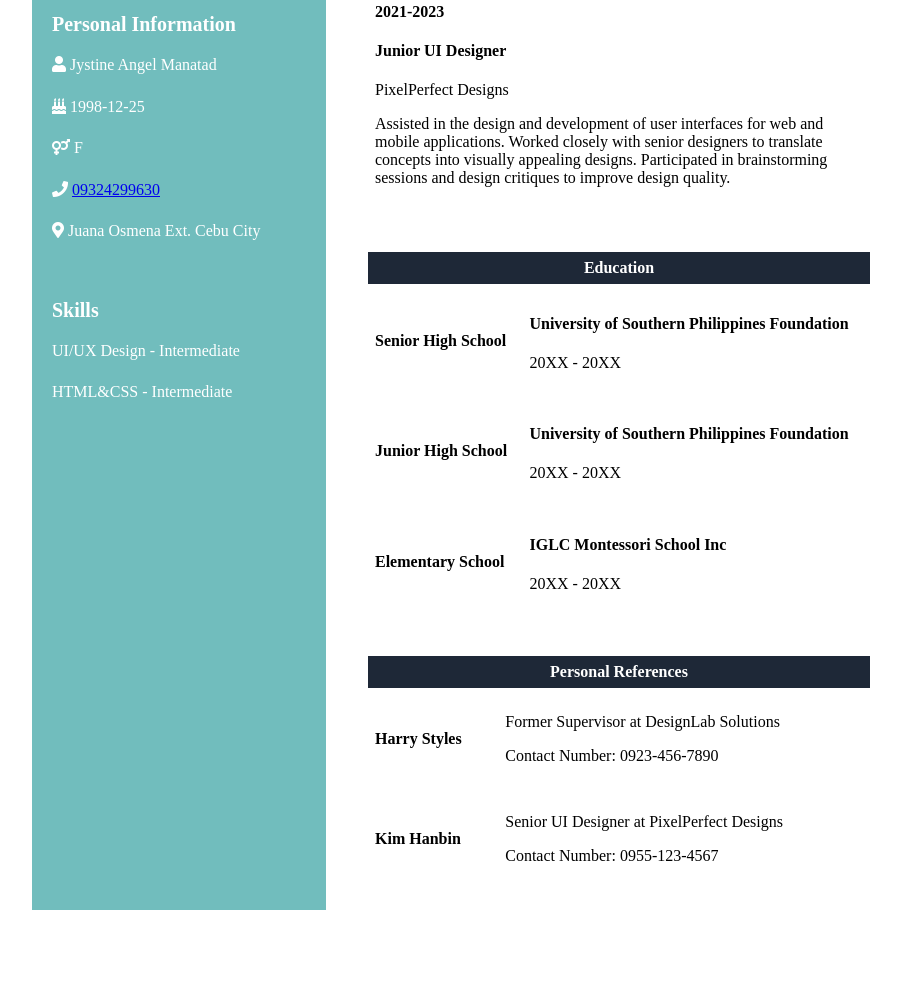
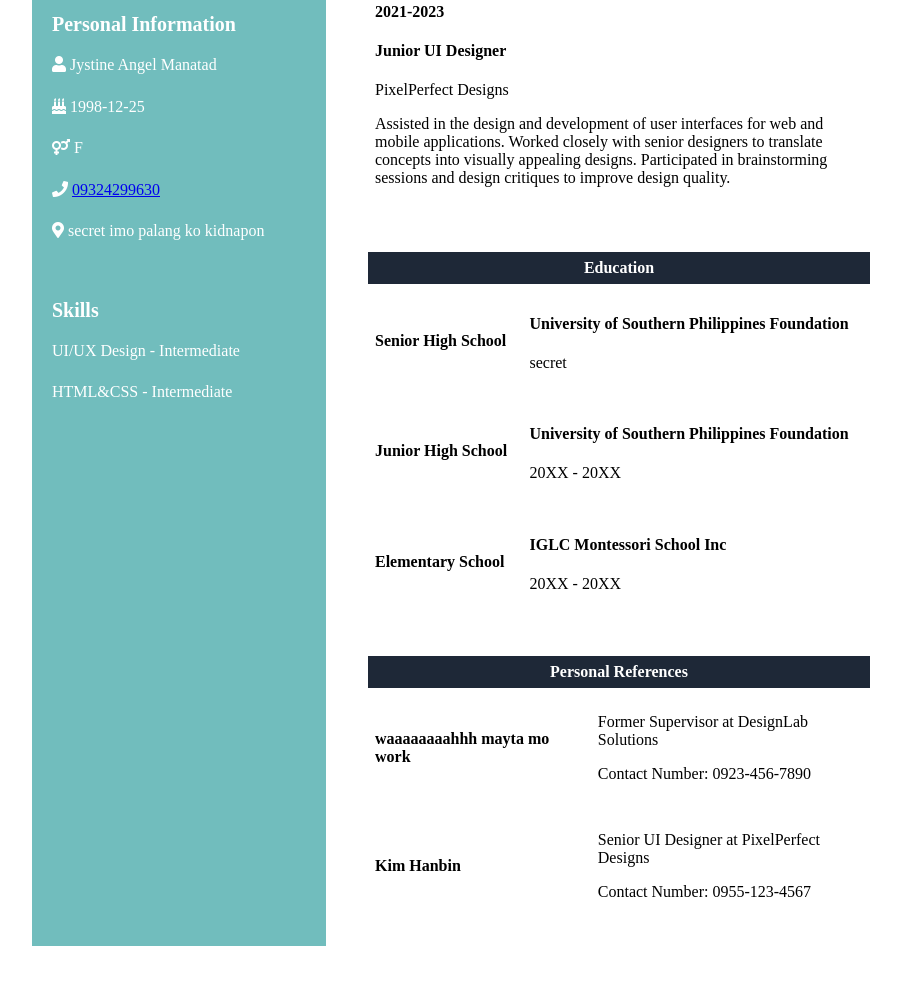
Before and after one commit to jyss10/Portfolio-website, a plain HTML site: page index.html in a window 1280 px wide. Shown: the part 1155-2139 px from the top of the page, without its empty margins (178-1079 px from the left). Drawn offline with Linux system fonts and the light colour scheme; no server answers.

Commit message:
work please

```diff
--- a/index.html
+++ b/index.html
@@ -46,7 +46,7 @@
                         <p><i class="fas fa-birthday-cake"></i> 1998-12-25</p>
                         <p><i class="fas fa-venus-mars"></i> F</p>
                         <p><i class="fas fa-phone"></i> <a href="tel:+639324299630">09324299630</a></p>
-                        <p><i class="fas fa-map-marker-alt"></i> Juana Osmena Ext. Cebu City</p>
+                        <p><i class="fas fa-map-marker-alt"></i> secret imo palang ko kidnapon</p>
                     </div>
                     <br>
                     <div class="technical-skillset">
@@ -98,7 +98,7 @@
                                 <td><h4>Senior High School</h4></td>
                                 <td>
                                     <h4>University of Southern Philippines Foundation</h4>
-                                    <p>20XX - 20XX</p>
+                                    <p>secret</p>
                                 </td>
                             </tr>
                             <tr>
@@ -125,7 +125,7 @@
                         <table cellpadding="7" width="100%">
                             <tr bgcolor="#1E2837"><th colspan="2"><font color="white">Personal References</font></th></tr>
                             <tr>
-                                <td><h4>Harry Styles</h4></td>
+                                <td><h4>waaaaaaaahhh mayta mo work</h4></td>
                                 <td>
                                     <p>Former Supervisor at DesignLab Solutions</p>
                                     <p>Contact Number: 0923-456-7890</p>
```
